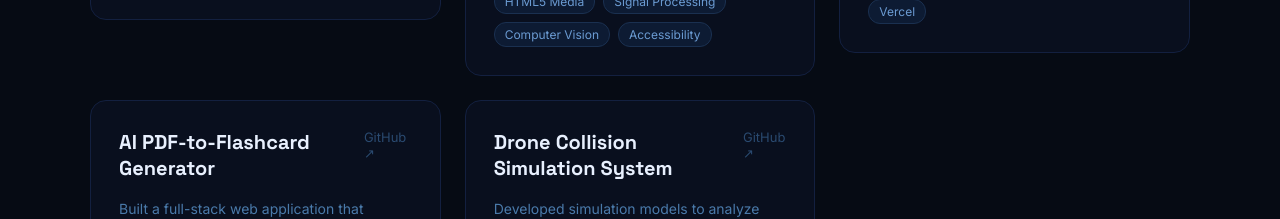
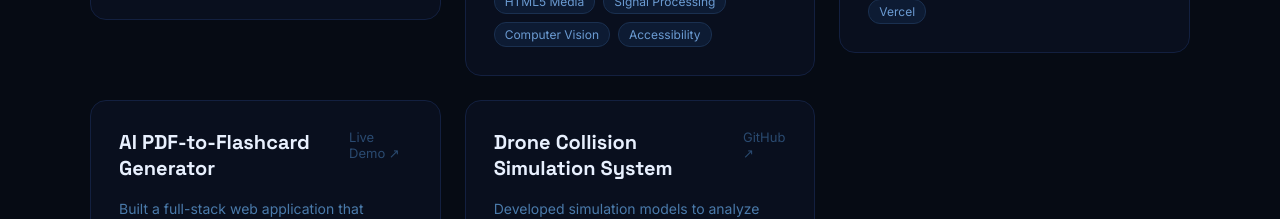
Before and after one commit to angelodeasis/profolio, a React app: page / in a window 1280 px wide. Shown: the part 1860-2079 px from the top of the page. Built offline with nearby package versions, Linux system fonts and the light colour scheme; the HTML template or start-up script is replaced by a standard one.

Commit message:
added live demo to flashcard app

```diff
--- a/src/data/projects.js
+++ b/src/data/projects.js
@@ -66,7 +66,7 @@ export const PROJECTS = [
       "OpenAI API",
       "MongoDB",
     ],
-    github: "https://github.com/angelodeasis/EnhanceNoteProject",
+    live: "https://enhance-note-project-4pby5re68-angelodeasis-projects.vercel.app/",
   },
   {
     title: "Drone Collision Simulation System",
```
